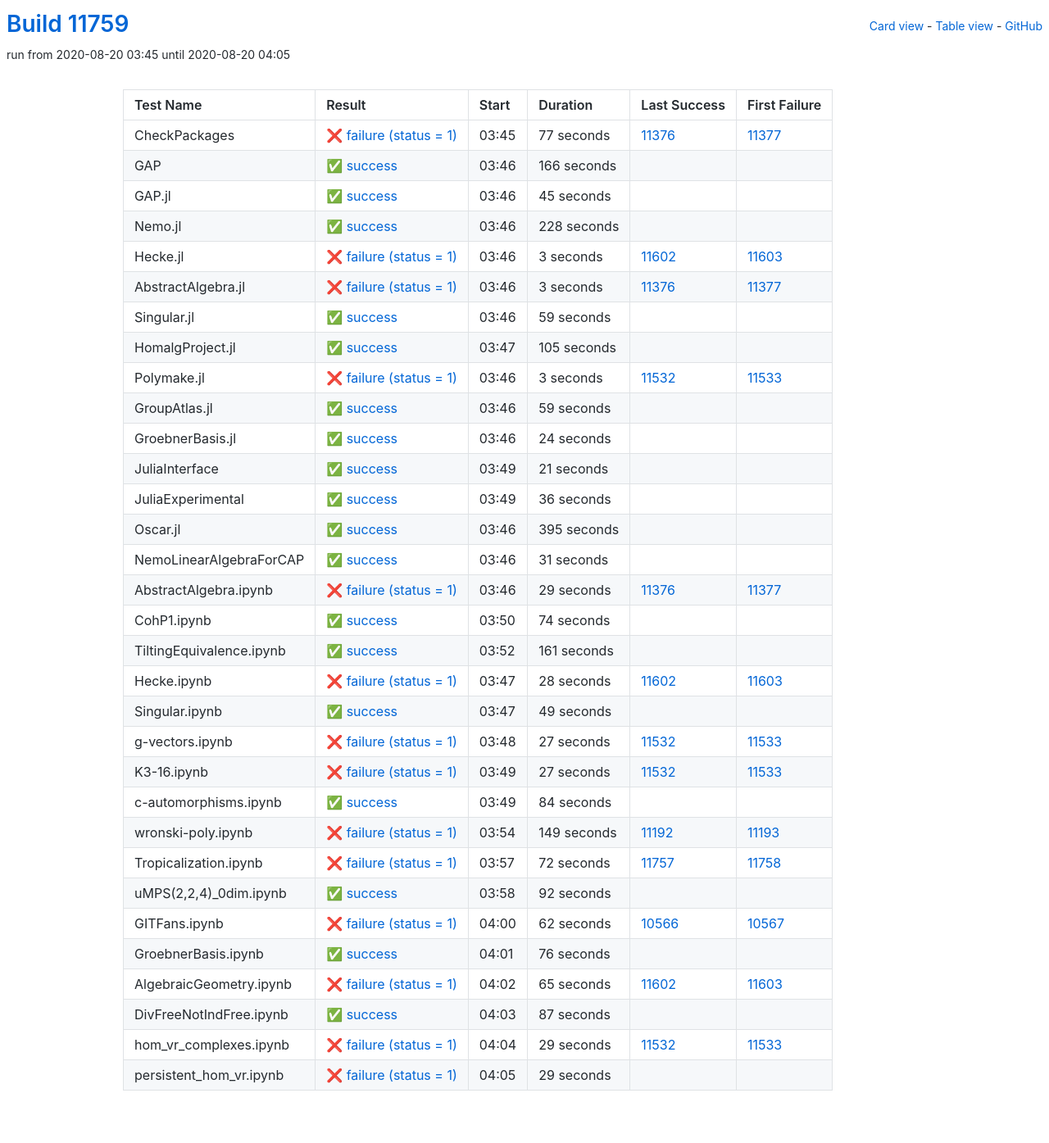
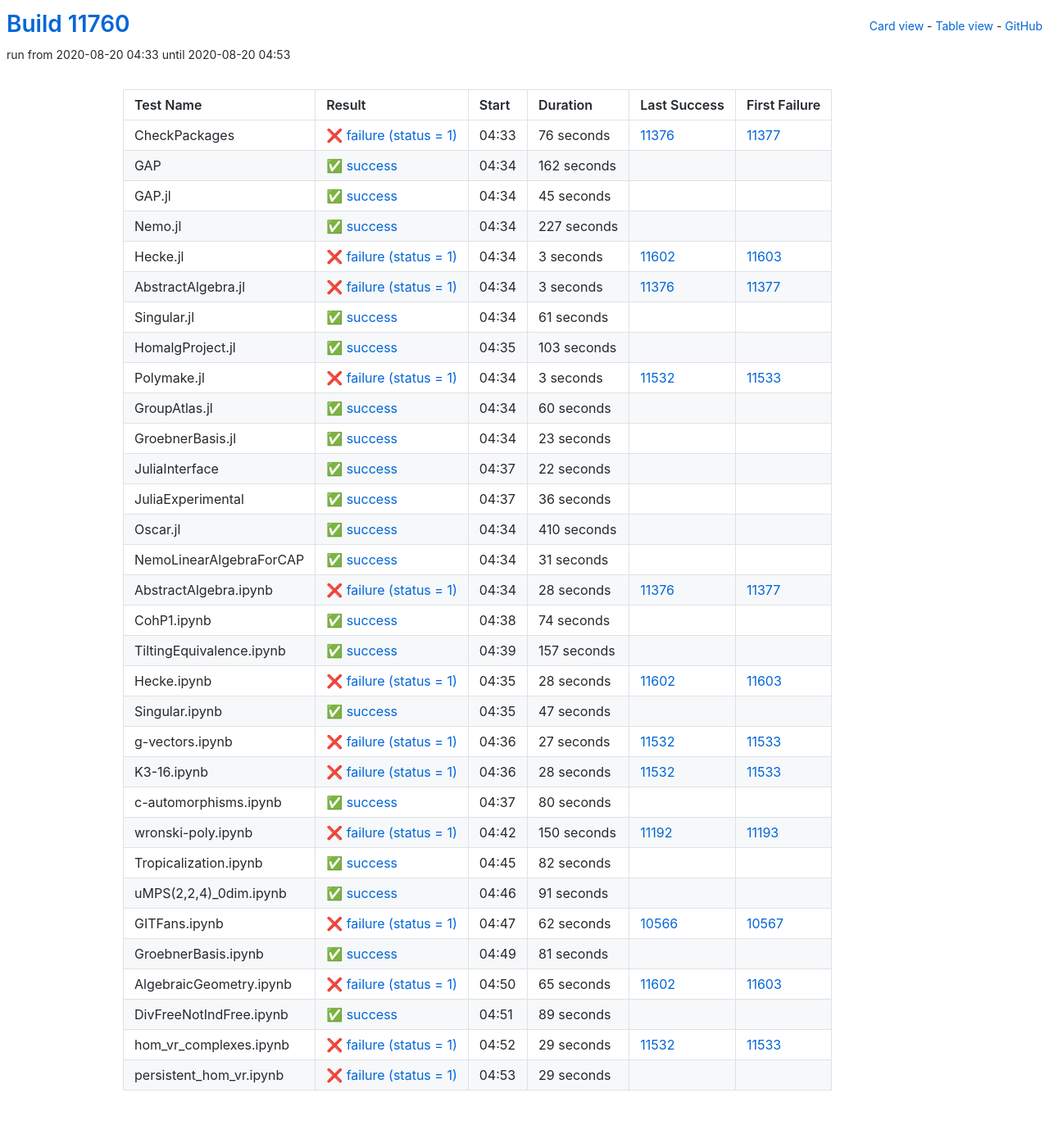
Before and after one commit to oscar-system/oscar-ci-status, a Jekyll site: the page built from table.html, in a window 1280 px wide. Shown: the whole page at 82% size. Built offline with Jekyll 4.4.1, drawn with Linux system fonts in a browser that asks for light colours.

Commit message:
Build #11760

```diff
--- a/_data/ci.yml
+++ b/_data/ci.yml
@@ -1,6 +1,6 @@
 ---
-build: 11759
-build_url: https://oscarci.mathematik.uni-kl.de/job/oscar/11759/
+build: 11760
+build_url: https://oscarci.mathematik.uni-kl.de/job/oscar/11760/
 job: oscar
 organization: oscar-system
 repo: oscar-ci-status
@@ -8,32 +8,32 @@
 tests:
 - name: CheckPackages
   id: checkpackages
-  log: https://oscarci.mathematik.uni-kl.de/job/oscar/11759/artifact/logs/build-11759/CheckPackages.log
-  start: 2020-08-20 03:45
+  log: https://oscarci.mathematik.uni-kl.de/job/oscar/11760/artifact/logs/build-11760/CheckPackages.log
+  start: 2020-08-20 04:33
   success: false
   exitcode: 1
   status: failure
-  duration: 77
+  duration: 76
   last_success: 11376
   last_success_url: https://oscarci.mathematik.uni-kl.de/job/oscar/11376/
   first_failure: 11377
   first_failure_url: https://oscarci.mathematik.uni-kl.de/job/oscar/11377/
 - name: GAP
   id: gap
-  log: https://oscarci.mathematik.uni-kl.de/job/oscar/11759/artifact/logs/build-11759/GAP.log
-  start: 2020-08-20 03:46
+  log: https://oscarci.mathematik.uni-kl.de/job/oscar/11760/artifact/logs/build-11760/GAP.log
+  start: 2020-08-20 04:34
   success: true
   exitcode: 0
   status: success
-  duration: 166
+  duration: 162
   last_success: false
   last_success_url:
   first_failure: false
   first_failure_url:
 - name: GAP.jl
   id: gap-jl
-  log: https://oscarci.mathematik.uni-kl.de/job/oscar/11759/artifact/logs/build-11759/GAP.jl.log
-  start: 2020-08-20 03:46
+  log: https://oscarci.mathematik.uni-kl.de/job/oscar/11760/artifact/logs/build-11760/GAP.jl.log
+  start: 2020-08-20 04:34
   success: true
   exitcode: 0
   status: success
@@ -44,20 +44,20 @@
   first_failure_url:
 - name: Nemo.jl
   id: nemo-jl
-  log: https://oscarci.mathematik.uni-kl.de/job/oscar/11759/artifact/logs/build-11759/Nemo.jl.log
-  start: 2020-08-20 03:46
+  log: https://oscarci.mathematik.uni-kl.de/job/oscar/11760/artifact/logs/build-11760/Nemo.jl.log
+  start: 2020-08-20 04:34
   success: true
   exitcode: 0
   status: success
-  duration: 228
+  duration: 227
   last_success: false
   last_success_url:
   first_failure: false
   first_failure_url:
 - name: Hecke.jl
   id: hecke-jl
-  log: https://oscarci.mathematik.uni-kl.de/job/oscar/11759/artifact/logs/build-11759/Hecke.jl.log
-  start: 2020-08-20 03:46
+  log: https://oscarci.mathematik.uni-kl.de/job/oscar/11760/artifact/logs/build-11760/Hecke.jl.log
+  start: 2020-08-20 04:34
   success: false
   exitcode: 1
   status: failure
@@ -68,8 +68,8 @@
   first_failure_url: https://oscarci.mathematik.uni-kl.de/job/oscar/11603/
 - name: AbstractAlgebra.jl
   id: abstractalgebra-jl
-  log: https://oscarci.mathematik.uni-kl.de/job/oscar/11759/artifact/logs/build-11759/AbstractAlgebra.jl.log
-  start: 2020-08-20 03:46
+  log: https://oscarci.mathematik.uni-kl.de/job/oscar/11760/artifact/logs/build-11760/AbstractAlgebra.jl.log
+  start: 2020-08-20 04:34
   success: false
   exitcode: 1
   status: failure
@@ -80,32 +80,32 @@
   first_failure_url: https://oscarci.mathematik.uni-kl.de/job/oscar/11377/
 - name: Singular.jl
   id: singular-jl
-  log: https://oscarci.mathematik.uni-kl.de/job/oscar/11759/artifact/logs/build-11759/Singular.jl.log
-  start: 2020-08-20 03:46
+  log: https://oscarci.mathematik.uni-kl.de/job/oscar/11760/artifact/logs/build-11760/Singular.jl.log
+  start: 2020-08-20 04:34
   success: true
   exitcode: 0
   status: success
-  duration: 59
+  duration: 61
   last_success: false
   last_success_url:
   first_failure: false
   first_failure_url:
 - name: HomalgProject.jl
   id: homalgproject-jl
-  log: https://oscarci.mathematik.uni-kl.de/job/oscar/11759/artifact/logs/build-11759/HomalgProject.jl.log
-  start: 2020-08-20 03:47
+  log: https://oscarci.mathematik.uni-kl.de/job/oscar/11760/artifact/logs/build-11760/HomalgProject.jl.log
+  start: 2020-08-20 04:35
   success: true
   exitcode: 0
   status: success
-  duration: 105
+  duration: 103
   last_success: false
   last_success_url:
   first_failure: false
   first_failure_url:
 - name: Polymake.jl
   id: polymake-jl
-  log: https://oscarci.mathematik.uni-kl.de/job/oscar/11759/artifact/logs/build-11759/Polymake.jl.log
-  start: 2020-08-20 03:46
+  log: https://oscarci.mathematik.uni-kl.de/job/oscar/11760/artifact/logs/build-11760/Polymake.jl.log
+  start: 2020-08-20 04:34
   success: false
   exitcode: 1
   status: failure
@@ -116,44 +116,44 @@
   first_failure_url: https://oscarci.mathematik.uni-kl.de/job/oscar/11533/
 - name: GroupAtlas.jl
   id: groupatlas-jl
-  log: https://oscarci.mathematik.uni-kl.de/job/oscar/11759/artifact/logs/build-11759/GroupAtlas.jl.log
-  start: 2020-08-20 03:46
+  log: https://oscarci.mathematik.uni-kl.de/job/oscar/11760/artifact/logs/build-11760/GroupAtlas.jl.log
+  start: 2020-08-20 04:34
   success: true
   exitcode: 0
   status: success
-  duration: 59
+  duration: 60
   last_success: false
   last_success_url:
   first_failure: false
   first_failure_url:
 - name: GroebnerBasis.jl
   id: groebnerbasis-jl
-  log: https://oscarci.mathematik.uni-kl.de/job/oscar/11759/artifact/logs/build-11759/GroebnerBasis.jl.log
-  start: 2020-08-20 03:46
+  log: https://oscarci.mathematik.uni-kl.de/job/oscar/11760/artifact/logs/build-11760/GroebnerBasis.jl.log
+  start: 2020-08-20 04:34
   success: true
   exitcode: 0
   status: success
-  duration: 24
+  duration: 23
   last_success: false
   last_success_url:
   first_failure: false
   first_failure_url:
 - name: JuliaInterface
   id: juliainterface
-  log: https://oscarci.mathematik.uni-kl.de/job/oscar/11759/artifact/logs/build-11759/JuliaInterface.log
-  start: 2020-08-20 03:49
+  log: https://oscarci.mathematik.uni-kl.de/job/oscar/11760/artifact/logs/build-11760/JuliaInterface.log
+  start: 2020-08-20 04:37
   success: true
   exitcode: 0
   status: success
-  duration: 21
+  duration: 22
   last_success: false
   last_success_url:
   first_failure: false
   first_failure_url:
 - name: JuliaExperimental
   id: juliaexperimental
-  log: https://oscarci.mathematik.uni-kl.de/job/oscar/11759/artifact/logs/build-11759/JuliaExperimental.log
-  start: 2020-08-20 03:49
+  log: https://oscarci.mathematik.uni-kl.de/job/oscar/11760/artifact/logs/build-11760/JuliaExperimental.log
+  start: 2020-08-20 04:37
   success: true
   exitcode: 0
   status: success
@@ -164,20 +164,20 @@
   first_failure_url:
 - name: Oscar.jl
   id: oscar-jl
-  log: https://oscarci.mathematik.uni-kl.de/job/oscar/11759/artifact/logs/build-11759/Oscar.jl.log
-  start: 2020-08-20 03:46
+  log: https://oscarci.mathematik.uni-kl.de/job/oscar/11760/artifact/logs/build-11760/Oscar.jl.log
+  start: 2020-08-20 04:34
   success: true
   exitcode: 0
   status: success
-  duration: 395
+  duration: 410
   last_success: false
   last_success_url:
   first_failure: false
   first_failure_url:
 - name: NemoLinearAlgebraForCAP
   id: nemolinearalgebraforcap
-  log: https://oscarci.mathematik.uni-kl.de/job/oscar/11759/artifact/logs/build-11759/NemoLinearAlgebraForCAP.log
-  start: 2020-08-20 03:46
+  log: https://oscarci.mathematik.uni-kl.de/job/oscar/11760/artifact/logs/build-11760/NemoLinearAlgebraForCAP.log
+  start: 2020-08-20 04:34
   success: true
   exitcode: 0
   status: success
@@ -188,20 +188,20 @@
   first_failure_url:
 - name: AbstractAlgebra.ipynb
   id: abstractalgebra-ipynb
-  log: https://oscarci.mathematik.uni-kl.de/job/oscar/11759/artifact/logs/build-11759/AbstractAlgebra.ipynb.log
-  start: 2020-08-20 03:46
+  log: https://oscarci.mathematik.uni-kl.de/job/oscar/11760/artifact/logs/build-11760/AbstractAlgebra.ipynb.log
+  start: 2020-08-20 04:34
   success: false
   exitcode: 1
   status: failure
-  duration: 29
+  duration: 28
   last_success: 11376
   last_success_url: https://oscarci.mathematik.uni-kl.de/job/oscar/11376/
   first_failure: 11377
   first_failure_url: https://oscarci.mathematik.uni-kl.de/job/oscar/11377/
 - name: CohP1.ipynb
   id: cohp1-ipynb
-  log: https://oscarci.mathematik.uni-kl.de/job/oscar/11759/artifact/logs/build-11759/CohP1.ipynb.log
-  start: 2020-08-20 03:50
+  log: https://oscarci.mathematik.uni-kl.de/job/oscar/11760/artifact/logs/build-11760/CohP1.ipynb.log
+  start: 2020-08-20 04:38
   success: true
   exitcode: 0
   status: success
@@ -212,20 +212,20 @@
   first_failure_url:
 - name: TiltingEquivalence.ipynb
   id: tiltingequivalence-ipynb
-  log: https://oscarci.mathematik.uni-kl.de/job/oscar/11759/artifact/logs/build-11759/TiltingEquivalence.ipynb.log
-  start: 2020-08-20 03:52
+  log: https://oscarci.mathematik.uni-kl.de/job/oscar/11760/artifact/logs/build-11760/TiltingEquivalence.ipynb.log
+  start: 2020-08-20 04:39
   success: true
   exitcode: 0
   status: success
-  duration: 161
+  duration: 157
   last_success: false
   last_success_url:
   first_failure: false
   first_failure_url:
 - name: Hecke.ipynb
   id: hecke-ipynb
-  log: https://oscarci.mathematik.uni-kl.de/job/oscar/11759/artifact/logs/build-11759/Hecke.ipynb.log
-  start: 2020-08-20 03:47
+  log: https://oscarci.mathematik.uni-kl.de/job/oscar/11760/artifact/logs/build-11760/Hecke.ipynb.log
+  start: 2020-08-20 04:35
   success: false
   exitcode: 1
   status: failure
@@ -236,20 +236,20 @@
   first_failure_url: https://oscarci.mathematik.uni-kl.de/job/oscar/11603/
 - name: Singular.ipynb
   id: singular-ipynb
-  log: https://oscarci.mathematik.uni-kl.de/job/oscar/11759/artifact/logs/build-11759/Singular.ipynb.log
-  start: 2020-08-20 03:47
+  log: https://oscarci.mathematik.uni-kl.de/job/oscar/11760/artifact/logs/build-11760/Singular.ipynb.log
+  start: 2020-08-20 04:35
   success: true
   exitcode: 0
   status: success
-  duration: 49
+  duration: 47
   last_success: false
   last_success_url:
   first_failure: false
   first_failure_url:
 - name: g-vectors.ipynb
   id: g-vectors-ipynb
-  log: https://oscarci.mathematik.uni-kl.de/job/oscar/11759/artifact/logs/build-11759/g-vectors.ipynb.log
-  start: 2020-08-20 03:48
+  log: https://oscarci.mathematik.uni-kl.de/job/oscar/11760/artifact/logs/build-11760/g-vectors.ipynb.log
+  start: 2020-08-20 04:36
   success: false
   exitcode: 1
   status: failure
@@ -260,68 +260,68 @@
   first_failure_url: https://oscarci.mathematik.uni-kl.de/job/oscar/11533/
 - name: K3-16.ipynb
   id: k3-16-ipynb
-  log: https://oscarci.mathematik.uni-kl.de/job/oscar/11759/artifact/logs/build-11759/K3-16.ipynb.log
-  start: 2020-08-20 03:49
+  log: https://oscarci.mathematik.uni-kl.de/job/oscar/11760/artifact/logs/build-11760/K3-16.ipynb.log
+  start: 2020-08-20 04:36
   success: false
   exitcode: 1
   status: failure
-  duration: 27
+  duration: 28
   last_success: 11532
   last_success_url: https://oscarci.mathematik.uni-kl.de/job/oscar/11532/
   first_failure: 11533
   first_failure_url: https://oscarci.mathematik.uni-kl.de/job/oscar/11533/
 - name: c-automorphisms.ipynb
   id: c-automorphisms-ipynb
-  log: https://oscarci.mathematik.uni-kl.de/job/oscar/11759/artifact/logs/build-11759/c-automorphisms.ipynb.log
-  start: 2020-08-20 03:49
+  log: https://oscarci.mathematik.uni-kl.de/job/oscar/11760/artifact/logs/build-11760/c-automorphisms.ipynb.log
+  start: 2020-08-20 04:37
   success: true
   exitcode: 0
   status: success
-  duration: 84
+  duration: 80
   last_success: false
   last_success_url:
   first_failure: false
   first_failure_url:
 - name: wronski-poly.ipynb
   id: wronski-poly-ipynb
-  log: https://oscarci.mathematik.uni-kl.de/job/oscar/11759/artifact/logs/build-11759/wronski-poly.ipynb.log
-  start: 2020-08-20 03:54
+  log: https://oscarci.mathematik.uni-kl.de/job/oscar/11760/artifact/logs/build-11760/wronski-poly.ipynb.log
+  start: 2020-08-20 04:42
   success: false
   exitcode: 1
   status: failure
-  duration: 149
+  duration: 150
   last_success: 11192
   last_success_url: https://oscarci.mathematik.uni-kl.de/job/oscar/11192/
   first_failure: 11193
   first_failure_url: https://oscarci.mathematik.uni-kl.de/job/oscar/11193/
 - name: Tropicalization.ipynb
   id: tropicalization-ipynb
-  log: https://oscarci.mathematik.uni-kl.de/job/oscar/11759/artifact/logs/build-11759/Tropicalization.ipynb.log
-  start: 2020-08-20 03:57
-  success: false
-  exitcode: 1
-  status: failure
-  duration: 72
-  last_success: 11757
-  last_success_url: https://oscarci.mathematik.uni-kl.de/job/oscar/11757/
-  first_failure: 11758
-  first_failure_url: https://oscarci.mathematik.uni-kl.de/job/oscar/11758/
-- name: uMPS(2,2,4)_0dim.ipynb
-  id: umps-2-2-4-0dim-ipynb
-  log: https://oscarci.mathematik.uni-kl.de/job/oscar/11759/artifact/logs/build-11759/uMPS-2-2-4-_0dim.ipynb.log
-  start: 2020-08-20 03:58
+  log: https://oscarci.mathematik.uni-kl.de/job/oscar/11760/artifact/logs/build-11760/Tropicalization.ipynb.log
+  start: 2020-08-20 04:45
   success: true
   exitcode: 0
   status: success
-  duration: 92
+  duration: 82
+  last_success: false
+  last_success_url:
+  first_failure: false
+  first_failure_url:
+- name: uMPS(2,2,4)_0dim.ipynb
+  id: umps-2-2-4-0dim-ipynb
+  log: https://oscarci.mathematik.uni-kl.de/job/oscar/11760/artifact/logs/build-11760/uMPS-2-2-4-_0dim.ipynb.log
+  start: 2020-08-20 04:46
+  success: true
+  exitcode: 0
+  status: success
+  duration: 91
   last_success: false
   last_success_url:
   first_failure: false
   first_failure_url:
 - name: GITFans.ipynb
   id: gitfans-ipynb
-  log: https://oscarci.mathematik.uni-kl.de/job/oscar/11759/artifact/logs/build-11759/GITFans.ipynb.log
-  start: 2020-08-20 04:00
+  log: https://oscarci.mathematik.uni-kl.de/job/oscar/11760/artifact/logs/build-11760/GITFans.ipynb.log
+  start: 2020-08-20 04:47
   success: false
   exitcode: 1
   status: failure
@@ -332,20 +332,20 @@
   first_failure_url: https://oscarci.mathematik.uni-kl.de/job/oscar/10567/
 - name: GroebnerBasis.ipynb
   id: groebnerbasis-ipynb
-  log: https://oscarci.mathematik.uni-kl.de/job/oscar/11759/artifact/logs/build-11759/GroebnerBasis.ipynb.log
-  start: 2020-08-20 04:01
+  log: https://oscarci.mathematik.uni-kl.de/job/oscar/11760/artifact/logs/build-11760/GroebnerBasis.ipynb.log
+  start: 2020-08-20 04:49
   success: true
   exitcode: 0
   status: success
-  duration: 76
+  duration: 81
   last_success: false
   last_success_url:
   first_failure: false
   first_failure_url:
 - name: AlgebraicGeometry.ipynb
   id: algebraicgeometry-ipynb
-  log: https://oscarci.mathematik.uni-kl.de/job/oscar/11759/artifact/logs/build-11759/AlgebraicGeometry.ipynb.log
-  start: 2020-08-20 04:02
+  log: https://oscarci.mathematik.uni-kl.de/job/oscar/11760/artifact/logs/build-11760/AlgebraicGeometry.ipynb.log
+  start: 2020-08-20 04:50
   success: false
   exitcode: 1
   status: failure
@@ -356,20 +356,20 @@
   first_failure_url: https://oscarci.mathematik.uni-kl.de/job/oscar/11603/
 - name: DivFreeNotIndFree.ipynb
   id: divfreenotindfree-ipynb
-  log: https://oscarci.mathematik.uni-kl.de/job/oscar/11759/artifact/logs/build-11759/DivFreeNotIndFree.ipynb.log
-  start: 2020-08-20 04:03
+  log: https://oscarci.mathematik.uni-kl.de/job/oscar/11760/artifact/logs/build-11760/DivFreeNotIndFree.ipynb.log
+  start: 2020-08-20 04:51
   success: true
   exitcode: 0
   status: success
-  duration: 87
+  duration: 89
   last_success: false
   last_success_url:
   first_failure: false
   first_failure_url:
 - name: hom_vr_complexes.ipynb
   id: hom-vr-complexes-ipynb
-  log: https://oscarci.mathematik.uni-kl.de/job/oscar/11759/artifact/logs/build-11759/hom_vr_complexes.ipynb.log
-  start: 2020-08-20 04:04
+  log: https://oscarci.mathematik.uni-kl.de/job/oscar/11760/artifact/logs/build-11760/hom_vr_complexes.ipynb.log
+  start: 2020-08-20 04:52
   success: false
   exitcode: 1
   status: failure
@@ -380,8 +380,8 @@
   first_failure_url: https://oscarci.mathematik.uni-kl.de/job/oscar/11533/
 - name: persistent_hom_vr.ipynb
   id: persistent-hom-vr-ipynb
-  log: https://oscarci.mathematik.uni-kl.de/job/oscar/11759/artifact/logs/build-11759/persistent_hom_vr.ipynb.log
-  start: 2020-08-20 04:05
+  log: https://oscarci.mathematik.uni-kl.de/job/oscar/11760/artifact/logs/build-11760/persistent_hom_vr.ipynb.log
+  start: 2020-08-20 04:53
   success: false
   exitcode: 1
   status: failure
```
Also changed, not shown: README.md.
